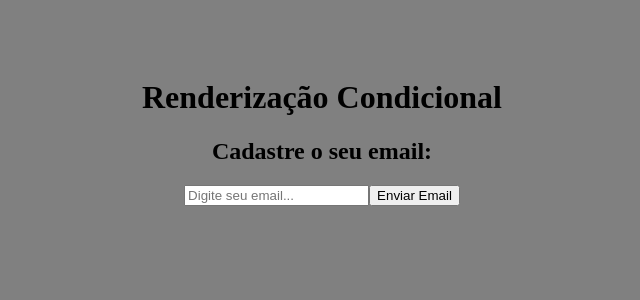
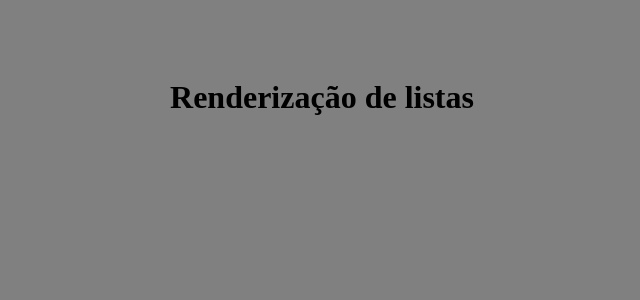
Before and after one commit to AldenirTakeshi/Exec-React_Hora-de-Codar, a React (Create React App) app: page / in a window 1280 px wide. Shown: the top 300 px of the page, without its empty margins (318-958 px from the left). Built offline with nearby package versions, Linux system fonts and the light colour scheme.

Commit message:
renderização de listas

```diff
--- a/src/App.js
+++ b/src/App.js
@@ -1,12 +1,11 @@
 import "./App.css";
-import Form from "./components/Form";
-import Evento from "./components/Evento";
-import Condicional from "./components/Condicional";
+
 function App() {
+  const meuItens = ["React", "Vue", "Angular"];
+
   return (
     <div className="App">
-      <h1>Renderização Condicional</h1>
-      <Condicional />
+      <h1>Renderização de listas</h1>
     </div>
   );
 }
```
